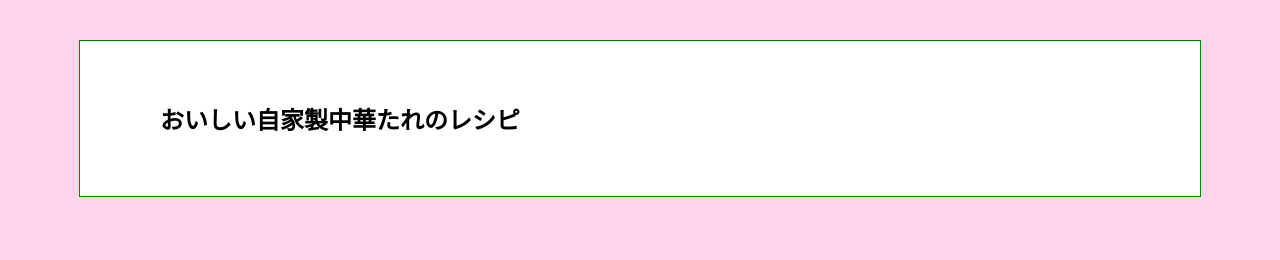
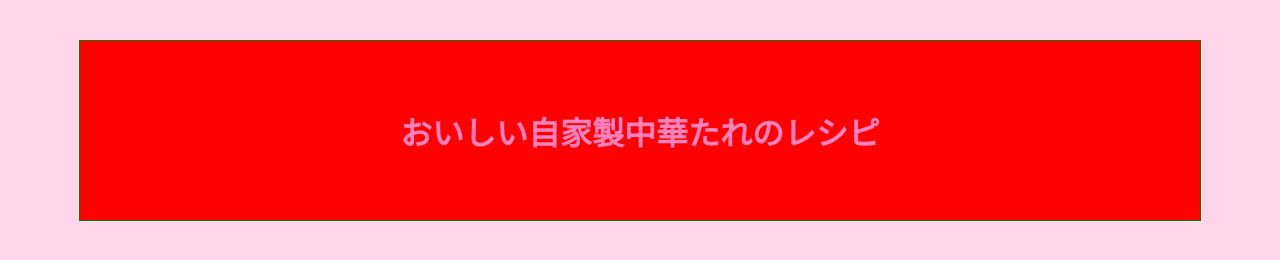
Before and after one commit to soisausem/web2-4, a plain HTML site: page index.html in a window 1280 px wide. Drawn offline with Linux system fonts and the light colour scheme.

Commit message:
Update default.css

```diff
--- a/css/default.css
+++ b/css/default.css
@@ -8,5 +8,11 @@ body{
   margin: 40px auto;
   padding: 40px 80px;
   border: green 1px solid;
-  background-color: white;
+  background-color: red;
 }
+
+h1{
+  font-size: 2em;
+  color: #ff82be;
+  text-align: center;
+}
```
